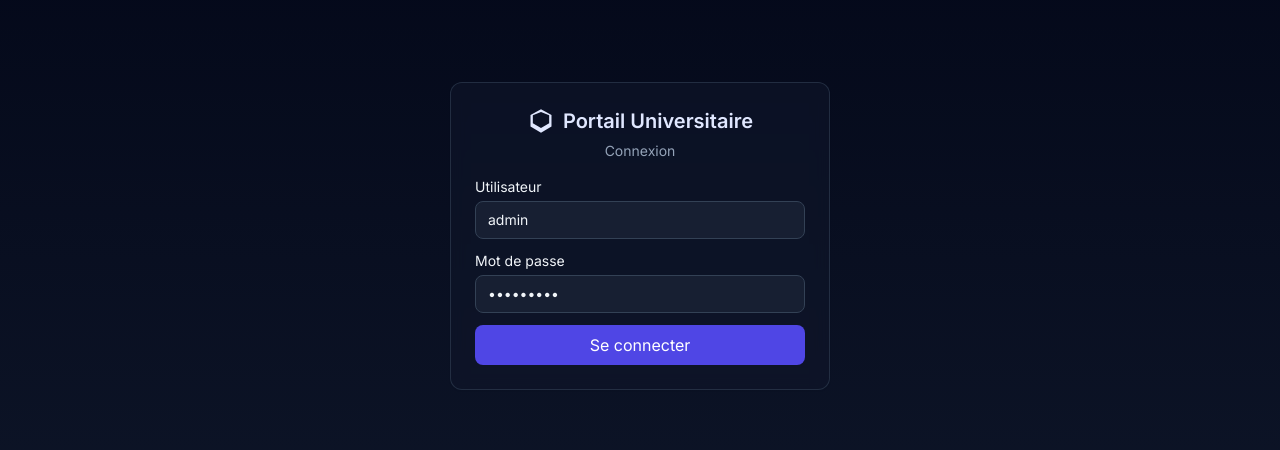
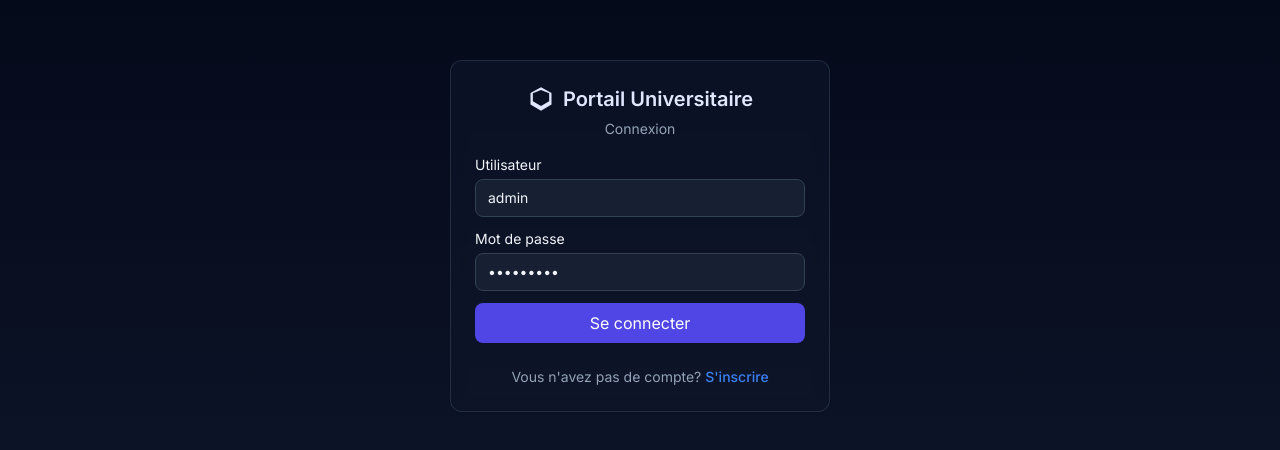
Before and after one commit to chadrackmbupiokajess/syntaxe-gu-front, a React (Vite) app in the folder web/: page /login in a window 1280 px wide. Shown: the part 164-614 px from the top of the page. Built offline with nearby package versions, Linux system fonts and the light colour scheme; no server answers.

Commit message:
inscription

```diff
--- a/web/src/screens/Login.jsx
+++ b/web/src/screens/Login.jsx
@@ -1,7 +1,7 @@
 import React, { useState } from 'react';
 import { useDispatch, useSelector } from 'react-redux';
 import { loginThunk, fetchMe } from '../store/authSlice';
-import { Navigate, useLocation } from 'react-router-dom';
+import { Navigate, useLocation, Link } from 'react-router-dom';
 
 export default function Login() {
   const dispatch = useDispatch();
@@ -54,6 +54,12 @@ export default function Login() {
             {status === 'loading' ? 'Connexion...' : 'Se connecter'}
           </button>
         </div>
+        <div className="mt-6 text-center text-sm text-slate-400">
+          Vous n'avez pas de compte?{' '}
+          <Link to="/register" className="font-medium text-blue-500 hover:text-blue-400">
+            S'inscrire
+          </Link>
+        </div>
       </div>
     </div>
   );
```
Also changed, not shown: 1 other file (tests, documents, lock files or other folders).
